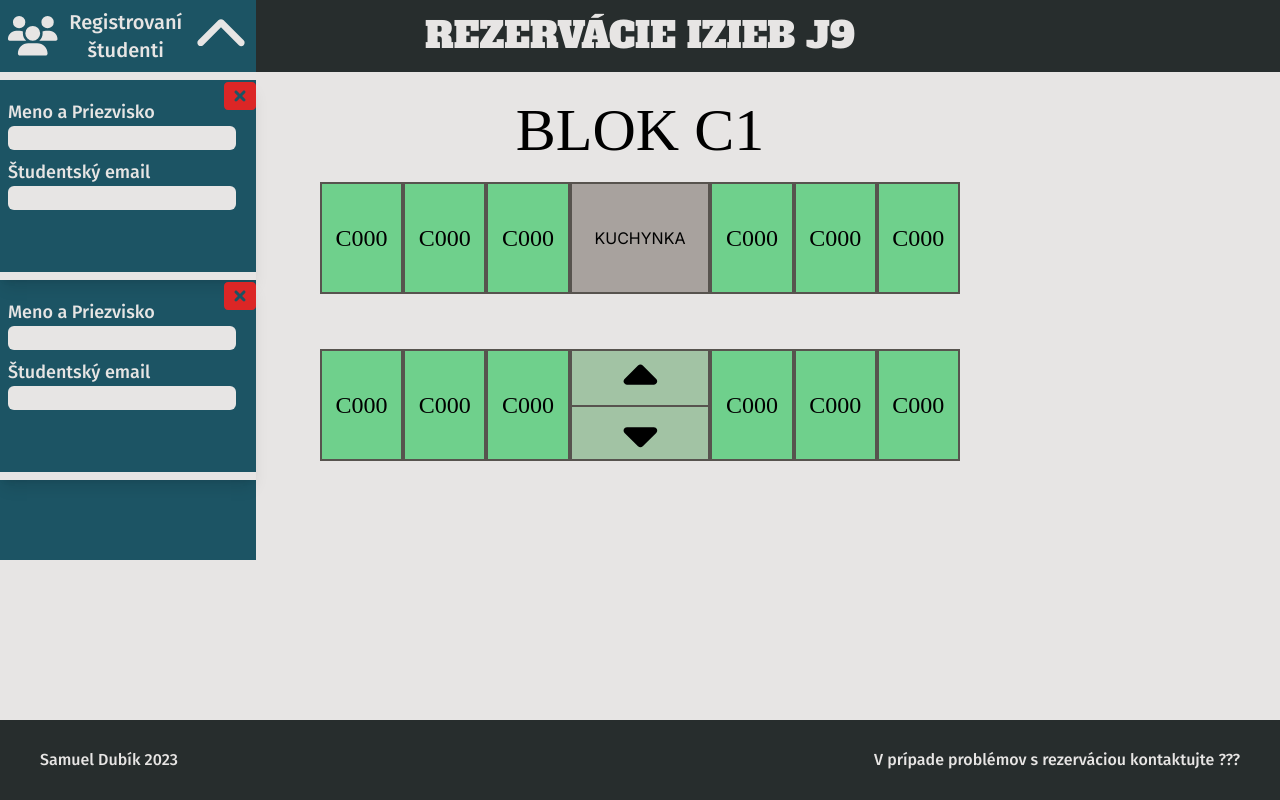
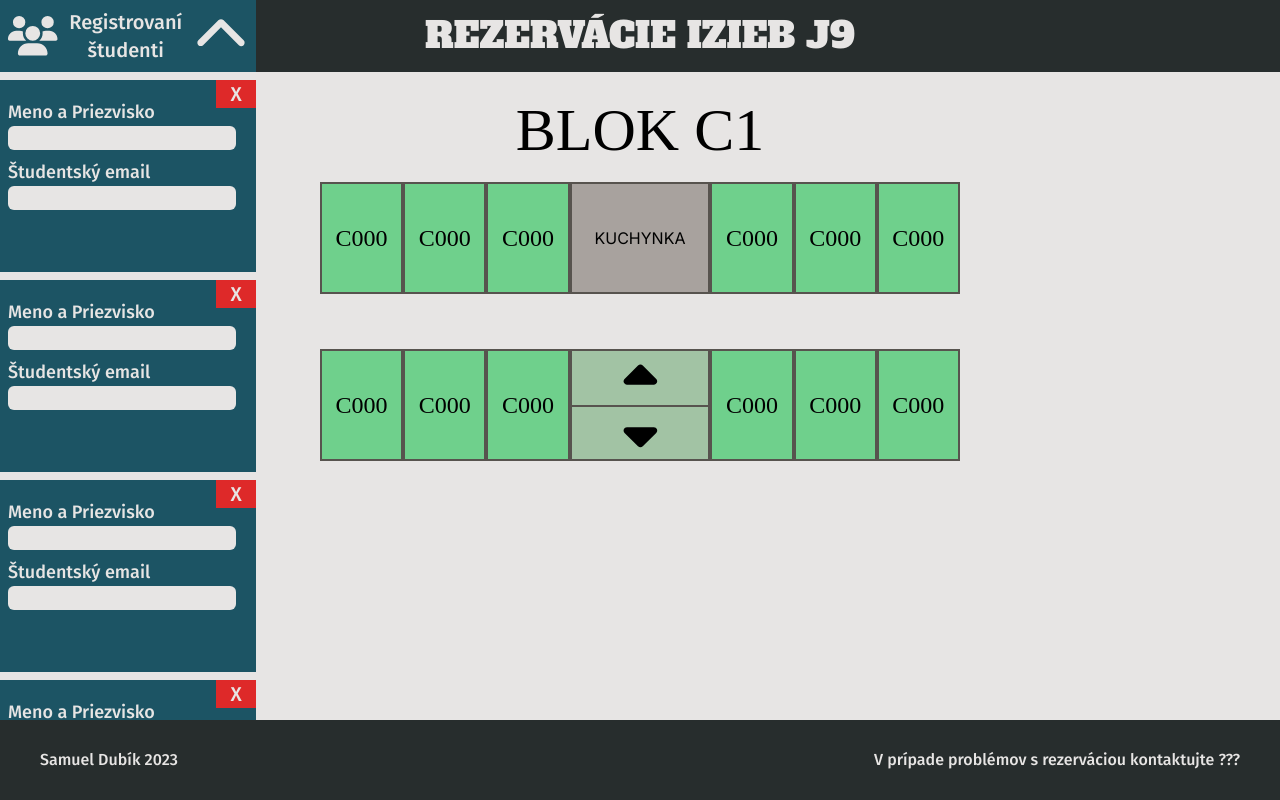
Before and after one commit to samueldubik/rezervacka, a Next.js app in the folder rezervacka/: page / in a window 1280 px wide. Built offline with nearby package versions, Linux system fonts and the light colour scheme; a web font is replaced by a local one.

Commit message:
Forms update

```diff
--- /dev/null
+++ b/rezervacka/GlobalContext.tsx
@@ -0,0 +1,6 @@
+import { createContext } from "react"
+
+
+const GlobalContext = createContext('test123')
+
+export default GlobalContext
--- a/rezervacka/src/app/page.tsx
+++ b/rezervacka/src/app/page.tsx
@@ -7,13 +7,24 @@ import { faChevronDown, faUsers } from '@fortawesome/free-solid-svg-icons'
 import FloorLayout from '@/components/FloorLayout'
 import { useState } from 'react'
 import NavBar from '@/components/NavBar'
+import GlobalContext from '../../GlobalContext'
 
 
 export default function Home() {
 
+  const [students, setStudents] = useState<Array<any>>([])
+  const [selectedRoom, setSelectedRoom] = useState<Object>({})
+
+  const contextValue = {
+    students: students,
+    setStudents: setStudents,
+    selectedRoom: selectedRoom,
+    setSelectedRoom: setSelectedRoom
+  }
 
   return (
     <main className=' bg-stone-200 h-screen flex flex-col justify-between'>
+      <GlobalContext.Provider value={contextValue}>
       <NavBar/>
       <article className=" flex flex-col h-[80%] bg-stone-200 w-full mx-auto ">
 
@@ -30,7 +41,7 @@ export default function Home() {
         <h6 className=" font-fira-sans font-medium text-stone-200">Samuel Dubík 2023</h6>
         <h6 className=" font-fira-sans font-medium text-stone-200">V prípade problémov s rezerváciou kontaktujte ???</h6>
       </footer>
-
+      </GlobalContext.Provider>
     </main>
   )
 }
--- /dev/null
+++ b/rezervacka/src/components/Button.tsx
@@ -0,0 +1,19 @@
+import { IconDefinition, faCheck } from "@fortawesome/free-solid-svg-icons"
+import { FontAwesomeIcon } from "@fortawesome/react-fontawesome"
+
+
+type Props = {
+    label: string,
+    icon: IconDefinition,
+}
+
+const Button = ({label, icon} : Props) => {
+    return (
+        <div className=" mt-5 h-[7vh] mx-5 flex flex-row justify-start items-center cursor-pointer shadow-lg border-8 border-stone-200">
+            <FontAwesomeIcon icon={icon} className=" h-4/5 w-[20%] text-stone-200" />
+            <h2 className=" w-[60%] text-center text-stone-200 font-fira-sans font-extrabold text-xl">{label}</h2>
+        </div>
+    )
+}
+
+export default Button
--- a/rezervacka/src/components/Student.tsx
+++ b/rezervacka/src/components/Student.tsx
@@ -3,14 +3,16 @@ import { FontAwesomeIcon } from "@fortawesome/react-fontawesome"
 
 const Student = () => {
     return (
-        <form className=" h-[25vh] pt-2.5 flex flex-col pl-2 pr-5 border-b-8 border-stone-200 shadow-lg relative">
+        <form className=" h-[25vh] pt-2.5 flex flex-col pl-2 pr-5 border-b-8 border-stone-200 relative">
             <label className=" font-fira-sans text-stone-200 text-lg mt-2">Meno a Priezvisko</label>
             <input className=" font-fira-sans font-normal px-1 rounded-md bg-stone-200 " type="text" />
 
             <label className=" font-fira-sans text-stone-200 text-lg mt-2">Študentský email</label>
             <input className=" font-fira-sans font-normal px-1 rounded-md bg-stone-200" type="text" />
 
-            <FontAwesomeIcon icon={faRectangleXmark} className=" absolute top-0 right-0 h-8 text-red-600"/>
+            <h2 className=" absolute top-0 right-0 w-10 h-7 bg-[#de2929] text-center text-xl font-fira-sans text-stone-200 hover:cursor-pointer">
+                X
+            </h2>
         </form>
     )
 }
--- a/rezervacka/src/components/StudentForm.tsx
+++ b/rezervacka/src/components/StudentForm.tsx
@@ -1,14 +1,23 @@
 import { useState } from "react";
 import Student from "./Student";
+import Button from "./Button";
+import { faBan, faCheck, faUserPlus } from "@fortawesome/free-solid-svg-icons";
 
 
 const StudentForm = () => {
 
 
     return (
-        <div className=" bg-[#1C5464] absolute top-[10vh] h-[60vh] w-[20%]">
+        <div className=" bg-[#1C5464] absolute top-[10vh] h-[80vh] w-[20%] overflow-auto pb-10">
             <Student/>
             <Student/>
+            <Student/>
+            <Student/>
+
+
+            <Button label="Pridať" icon={faUserPlus}/>
+            <Button label="Potvrdiť" icon={faCheck}/>
+            <Button label="Zrušiť" icon={faBan}/>
         </div>
     )
 }
--- a/rezervacka/tailwind.config.js
+++ b/rezervacka/tailwind.config.js
@@ -14,6 +14,9 @@ module.exports = {
       },
 
       colors: {
+        'form'    : '#1C5464',
+        'dark'    : '#272D2D',
+        'success' : '#6FD08C',
 
       },
 
```
